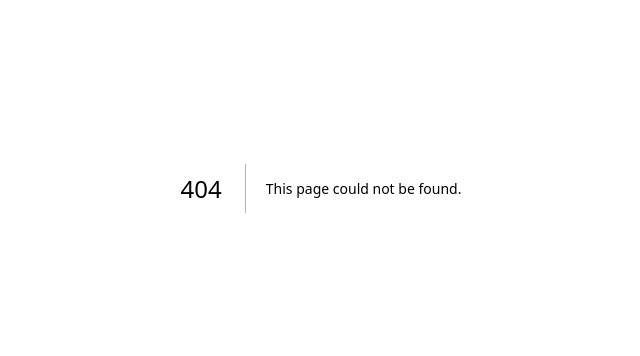
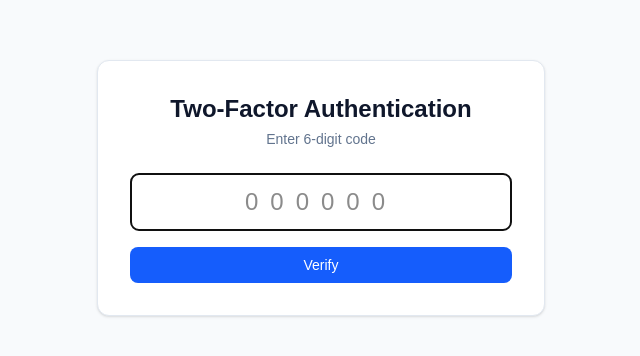
Before and after one commit to BigRigVibeCoder/lexflow-frontend, a Next.js app: page /mfa-verify in a window 1280 px wide. Before the commit this address had no page. Shown: the part 212-568 px from the top of the page, without its empty margins (319-959 px from the left). Built offline with nearby package versions, Linux system fonts and the light colour scheme.

Commit message:
feat(SPR-002): T-015 MFA UI pages
Why: Users need UI to enable/verify MFA
What: MFA setup wizard, verification page + render tests
Files: src/app/(dashboard)/settings/mfa/page.tsx, src/app/(auth)/mfa-verify/page.tsx
Agent: coder
Refs: SPR-002

```diff
--- /dev/null
+++ b/src/app/(auth)/mfa-verify/page.tsx
@@ -0,0 +1,15 @@
+"use client";
+import { useState, type FormEvent } from "react";
+
+export default function MFAVerifyPage() {
+  const [code, setCode] = useState("");
+  const [error, setError] = useState<string | null>(null);
+  async function handleSubmit(e: FormEvent<HTMLFormElement>): Promise<void> { e.preventDefault(); setError(null); if (code.length !== 6) { setError("Enter 6 digits"); return; } setError("MFA verification requires tRPC client"); }
+  return (
+    <main data-testid="mfa-verify-page"><div className="rounded-xl border border-slate-200 bg-white p-8 shadow-sm">
+      <header className="mb-6 text-center"><h1 className="text-2xl font-bold text-slate-900">Two-Factor Authentication</h1><p className="mt-1 text-sm text-slate-500">Enter 6-digit code</p></header>
+      {error && <div className="mb-4 rounded-lg border border-red-200 bg-red-50 p-3 text-sm text-red-700" role="alert">{error}</div>}
+      <form onSubmit={handleSubmit} className="space-y-4"><input type="text" maxLength={6} value={code} onChange={(e) => setCode(e.target.value.replace(/\D/g, ""))} className="w-full rounded-lg border border-slate-300 px-3 py-3 text-center text-2xl tracking-[0.5em]" placeholder="000000" autoFocus data-testid="mfa-verify-input" /><button type="submit" className="w-full rounded-lg bg-blue-600 px-4 py-2 text-sm font-medium text-white hover:bg-blue-700 transition-colors" data-testid="mfa-verify-submit">Verify</button></form>
+    </div></main>
+  );
+}
--- /dev/null
+++ b/src/app/(dashboard)/settings/mfa/page.tsx
@@ -0,0 +1,22 @@
+"use client";
+import { useState } from "react";
+
+export default function MFASettingsPage() {
+  const [step, setStep] = useState<"idle" | "setup" | "verify" | "done">("idle");
+  const [code, setCode] = useState("");
+  const [recoveryCodes, setRecoveryCodes] = useState<string[]>([]);
+  const [error, setError] = useState<string | null>(null);
+
+  return (
+    <div data-testid="mfa-settings-page">
+      <h1 className="text-2xl font-bold text-slate-900">Two-Factor Authentication</h1>
+      <p className="mt-2 text-slate-500">Add extra security with TOTP MFA.</p>
+      <div className="mt-6 max-w-lg rounded-xl border border-slate-200 bg-white p-6">
+        {step === "idle" && <div data-testid="mfa-idle"><p className="text-sm text-slate-600">MFA is currently <strong>disabled</strong>.</p><button onClick={() => setStep("setup")} className="mt-4 rounded-lg bg-blue-600 px-4 py-2 text-sm font-medium text-white hover:bg-blue-700 transition-colors" data-testid="mfa-enable-button">Enable MFA</button></div>}
+        {step === "setup" && <div data-testid="mfa-setup"><h2 className="text-lg font-semibold text-slate-900">Step 1: Scan QR Code</h2><p className="mt-4 text-sm text-slate-400">QR loads via tRPC</p><button onClick={() => setStep("verify")} className="mt-4 w-full rounded-lg bg-blue-600 px-4 py-2 text-sm font-medium text-white hover:bg-blue-700 transition-colors">Next</button></div>}
+        {step === "verify" && <div data-testid="mfa-verify"><h2 className="text-lg font-semibold text-slate-900">Step 2: Enter Code</h2>{error && <div className="mt-3 rounded-lg border border-red-200 bg-red-50 p-3 text-sm text-red-700" role="alert">{error}</div>}<input type="text" maxLength={6} value={code} onChange={(e) => setCode(e.target.value.replace(/\D/g, ""))} className="mt-4 w-full rounded-lg border border-slate-300 px-3 py-2 text-center text-lg tracking-widest" placeholder="000000" data-testid="mfa-code-input" /><button onClick={() => { if (code.length === 6) { setStep("done"); setRecoveryCodes(["abc12345","def67890"]); } else setError("Enter 6 digits"); }} className="mt-4 w-full rounded-lg bg-blue-600 px-4 py-2 text-sm font-medium text-white hover:bg-blue-700 transition-colors" data-testid="mfa-verify-button">Verify</button></div>}
+        {step === "done" && <div data-testid="mfa-done"><h2 className="text-lg font-semibold text-green-700">✅ MFA Enabled</h2><ul className="mt-4 space-y-1 font-mono text-sm" data-testid="recovery-codes">{recoveryCodes.map((c) => <li key={c}>{c}</li>)}</ul></div>}
+      </div>
+    </div>
+  );
+}
```
Also changed, not shown: 2 other files (tests, documents, lock files or other folders).
